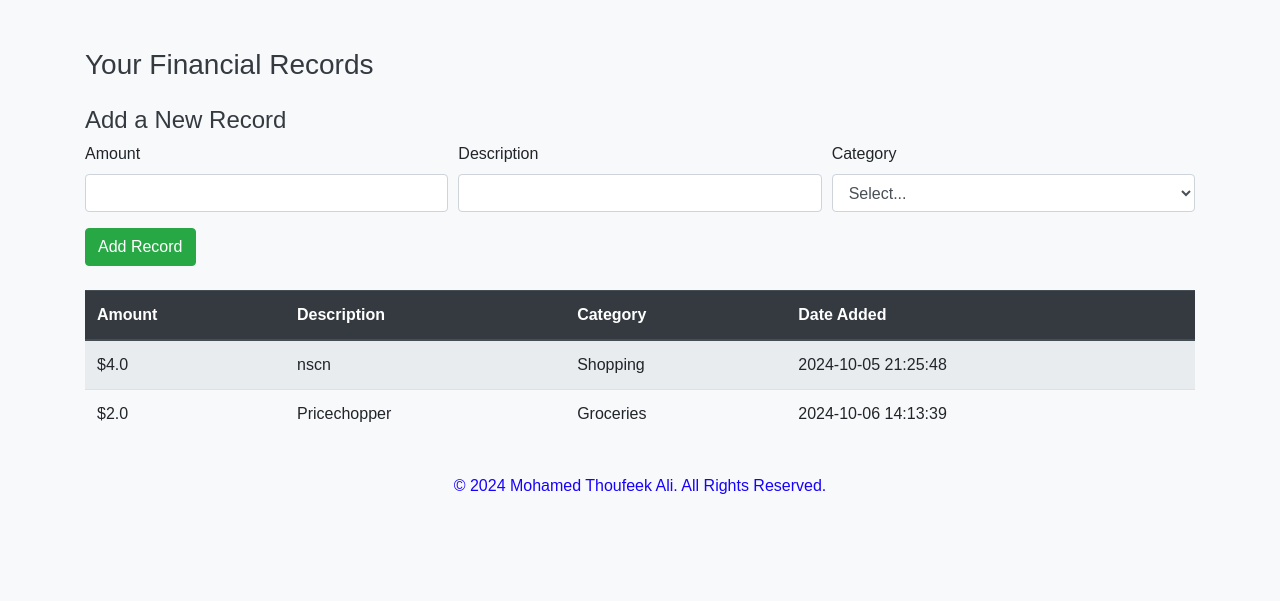
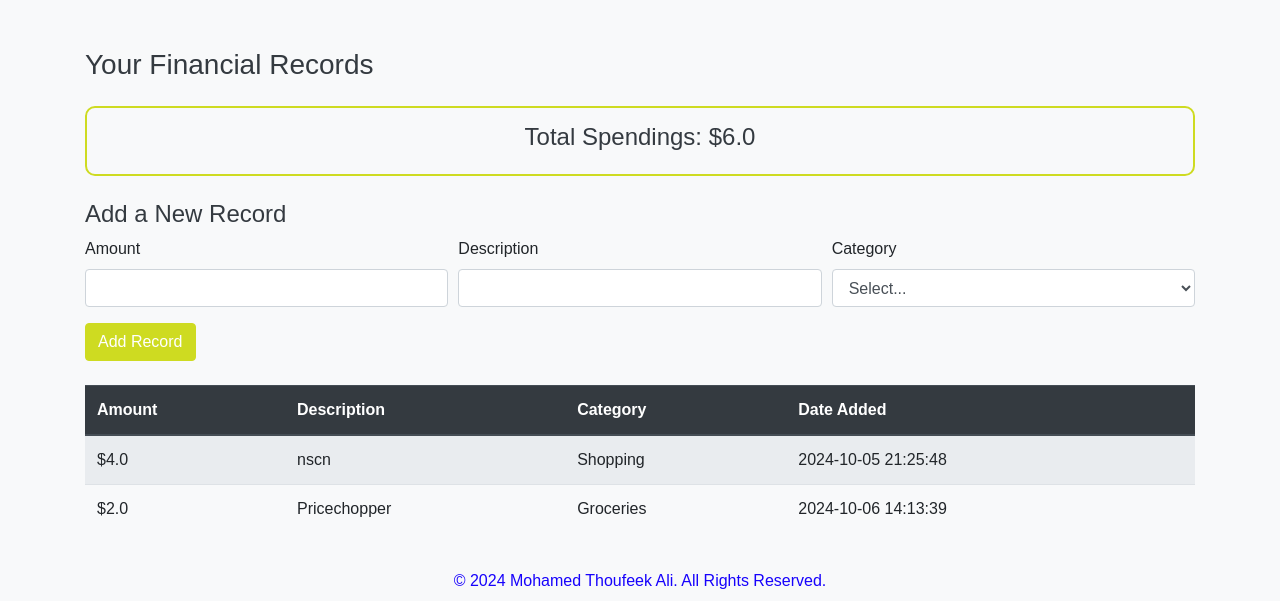
Before and after one commit to Thoufeek23/Personal_Finance_Tracker, a Flask app: page /dashboard in a window 1280 px wide. Shown: the part 106-707 px from the top of the page. Run offline with Flask 2, Linux system fonts and the light colour scheme; a user stored in the database is signed in; data comes from the database, SQL or seed files in the repository; both versions use the stored data as it was after the commit; some libraries are stand-ins or nearby versions.

Commit message:
Total Added

```diff
--- a/app.py
+++ b/app.py
@@ -1,17 +1,18 @@
 from flask import Flask, render_template, redirect, url_for, request
 from flask_sqlalchemy import SQLAlchemy
-from flask_migrate import Migrate  # Make sure this is imported
+from flask_migrate import Migrate  # Ensure Migrate is imported
 from flask_login import LoginManager, UserMixin, login_user, login_required, logout_user, current_user
 from datetime import datetime
 from werkzeug.security import generate_password_hash, check_password_hash
 
 app = Flask(__name__)
 app.config['SQLALCHEMY_DATABASE_URI'] = 'sqlite:///finance.db'
-app.config['SECRET_KEY'] = 'your_secret_key'
+app.config['SECRET_KEY'] = 'your_secret_key'  # Replace with a strong secret key
 db = SQLAlchemy(app)
-migrate = Migrate(app, db)  # Initialize Migrate here
+migrate = Migrate(app, db)  # Initialize Flask-Migrate
 login_manager = LoginManager()
 login_manager.init_app(app)
+login_manager.login_view = 'login'  # Redirect to login if user is not authenticated
 
 # User model
 class User(db.Model, UserMixin):
@@ -25,7 +26,7 @@ class FinanceRecord(db.Model):
     amount = db.Column(db.Float, nullable=False)
     description = db.Column(db.String(150), nullable=False)
     category = db.Column(db.String(50), nullable=False)
-    date_added = db.Column(db.DateTime, default=datetime.utcnow)
+    date_added = db.Column(db.DateTime, default=datetime.utcnow)  # Automatically set the current date and time
     user_id = db.Column(db.Integer, db.ForeignKey('user.id'), nullable=False)
 
     user = db.relationship('User', backref='records')
@@ -33,6 +34,7 @@ class FinanceRecord(db.Model):
     def __repr__(self):
         return f'<Record {self.amount}, {self.description}, {self.date_added}, {self.category}>'
 
+# Load the current user for Flask-Login
 @login_manager.user_loader
 def load_user(user_id):
     return User.query.get(int(user_id))
@@ -66,8 +68,13 @@ def login():
 @app.route('/dashboard')
 @login_required
 def dashboard():
+    # Fetch records for the logged-in user
     records = FinanceRecord.query.filter_by(user_id=current_user.id).all()
-    return render_template('dashboard.html', records=records)
+
+    # Calculate total spendings
+    total_spendings = sum(record.amount for record in records)
+
+    return render_template('dashboard.html', records=records, total_spendings=total_spendings)
 
 @app.route('/add_record', methods=['POST'])
 @login_required
@@ -87,5 +94,5 @@ def logout():
     return redirect(url_for('home'))
 
 if __name__ == '__main__':
-    db.create_all()  # Create database tables
+    db.create_all()  # Create database tables on first run
     app.run(debug=True)
--- a/static/styles.css
+++ b/static/styles.css
@@ -23,6 +23,29 @@ h2, h3, h4 {
     margin-top: 10px;
 }
 
+.total-spendings {
+    background-color: #f8f9fa;
+    padding: 15px;
+    border: 2px solid #cedb21; /* Border matching the button color */
+    border-radius: 10px;
+    margin-bottom: 20px;
+    font-size: 1.5rem;
+    font-weight: bold;
+    color: #333;
+    text-align: center;
+}
+
+.btn-success {
+    background-color: #cedb21;
+    border-color: #cedb21;
+}
+
+.btn-success:hover {
+    background-color: #b5c81c;
+    border-color: #b5c81c;
+}
+
+
 footer {
     text-align: center;
     padding: 20px;
--- a/templates/dashboard.html
+++ b/templates/dashboard.html
@@ -1,6 +1,12 @@
 {% extends 'base.html' %}
 {% block content %}
 <h3 class="mt-5">Your Financial Records</h3>
+
+<!-- Display total spendings -->
+<div class="total-spendings mt-4">
+    <h4>Total Spendings: ${{ total_spendings }}</h4>
+</div>
+
 <form method="POST" action="{{ url_for('add_record') }}" class="mt-4">
     <h4>Add a New Record</h4>
     <div class="form-row">
@@ -33,7 +39,7 @@
             <th>Amount</th>
             <th>Description</th>
             <th>Category</th>
-            <th>Date Added</th> <!-- Add this header if you want to display the date -->
+            <th>Date Added</th>
         </tr>
     </thead>
     <tbody>
```
Also changed, not shown: finance.db.
